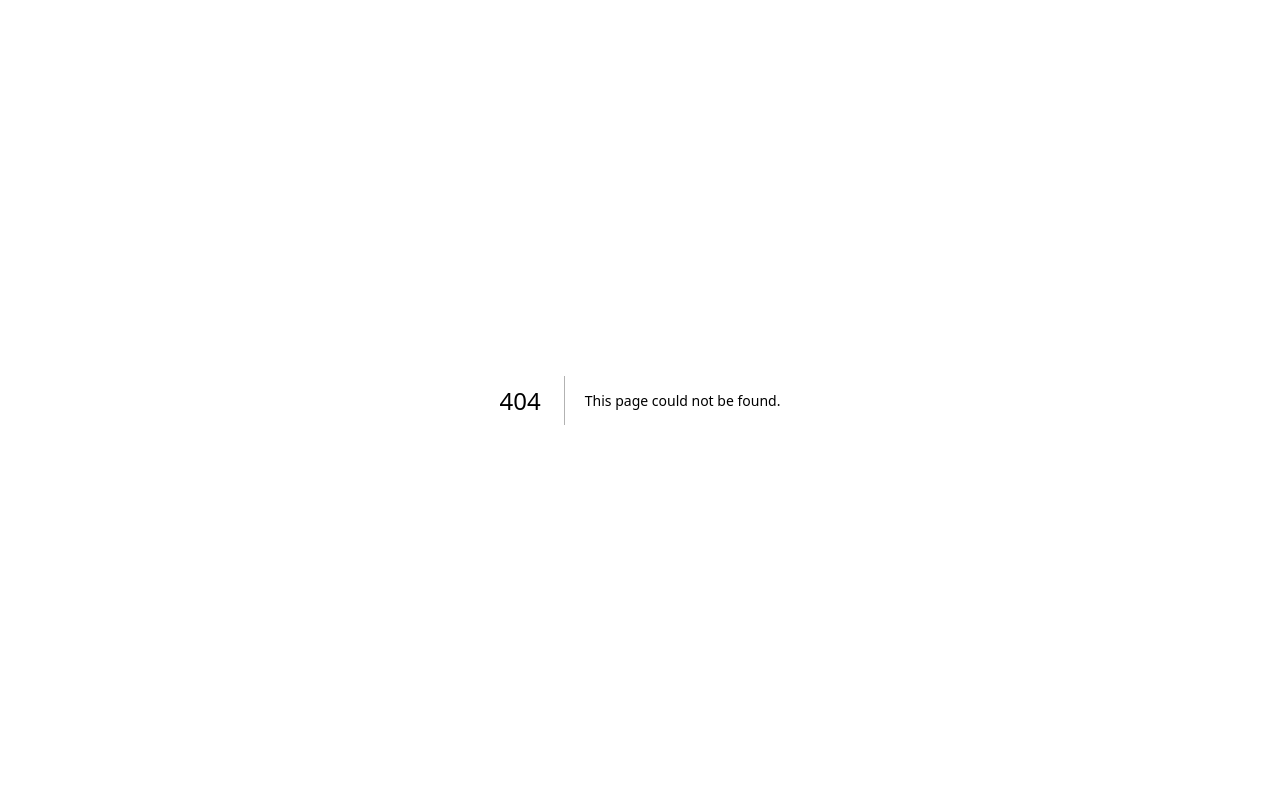
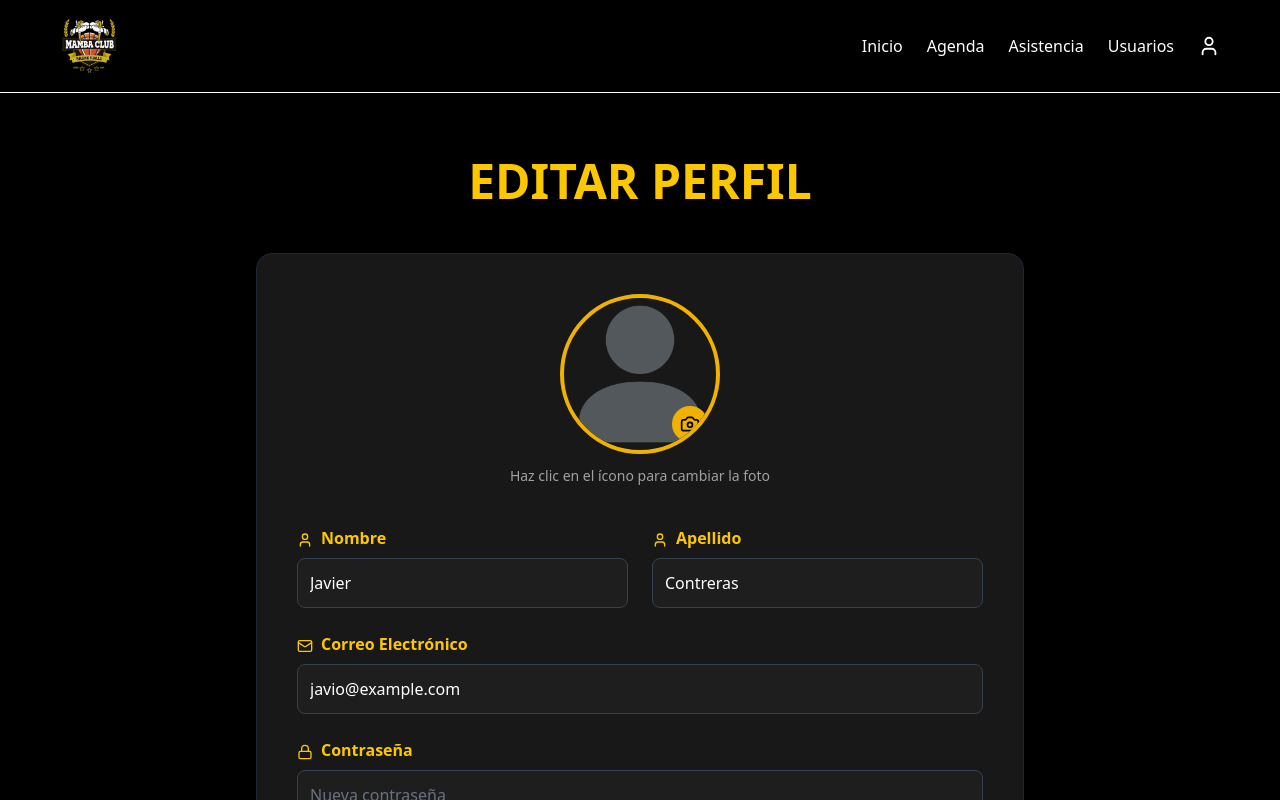
Before and after one commit to amparonunez/Proyecto-Grupo-03-Capstone-801D, a Next.js app in the folder Fase 2/Evidencias Proyecto/club_mamba/: page /pages/editar_perfil in a window 1280 px wide. Before the commit this address had no page. Shown: the top 800 px of the page. Built offline with nearby package versions, Linux system fonts and the light colour scheme.

Commit message:
cambios perfil

```diff
--- /dev/null
+++ b/Fase 2/Evidencias Proyecto/club_mamba/src/app/pages/editar_perfil/page.tsx
@@ -0,0 +1,172 @@
+"use client";
+
+import { useState } from "react";
+import Image from "next/image";
+import Nav from "@/components/ui/nav";
+import Footer from "@/components/ui/footer";
+import { Camera, Mail, Lock, User } from "lucide-react";
+
+export default function EditarPerfilPage() {
+  const [foto, setFoto] = useState("/img/user-avatar.png");
+  const [formData, setFormData] = useState({
+    nombre: "Javier",
+    apellido: "Contreras",
+    email: "javio@example.com",
+    password: "",
+  });
+
+  const handleChange = (e) => {
+    const { name, value } = e.target;
+    setFormData({ ...formData, [name]: value });
+  };
+
+  const handleFotoChange = (e) => {
+    const file = e.target.files[0];
+    if (file) {
+      const reader = new FileReader();
+      reader.onload = (event) => {
+        setFoto(event.target.result);
+      };
+      reader.readAsDataURL(file);
+    }
+  };
+
+  const handleSubmit = (e) => {
+    e.preventDefault();
+    alert("Perfil actualizado correctamente!");
+  };
+
+  return (
+    <div className="min-h-screen bg-black text-white flex flex-col">
+      <Nav />
+
+      <main className="flex flex-col items-center py-16 px-6 flex-grow">
+        <h1 className="text-5xl font-extrabold text-yellow-400 mb-12 text-center">
+          EDITAR PERFIL
+        </h1>
+
+        {/* Contenedor principal */}
+        <form
+          onSubmit={handleSubmit}
+          className="bg-[#181818] w-full max-w-3xl p-10 rounded-2xl shadow-2xl border border-gray-800 animate-fadeIn"
+        >
+          {/* Sección de foto */}
+          <div className="flex flex-col items-center mb-10">
+            <div className="relative w-40 h-40 rounded-full overflow-hidden border-4 border-yellow-500">
+              <Image
+                src={foto}
+                alt="Foto de perfil"
+                width={160}
+                height={160}
+                className="object-cover"
+              />
+              <label className="absolute bottom-2 right-2 bg-yellow-500 p-2 rounded-full cursor-pointer hover:bg-yellow-400 transition">
+                <Camera className="text-black w-5 h-5" />
+                <input
+                  type="file"
+                  accept="image/*"
+                  className="hidden"
+                  onChange={handleFotoChange}
+                />
+              </label>
+            </div>
+            <p className="text-neutral-400 text-sm mt-3">
+              Haz clic en el ícono para cambiar la foto
+            </p>
+          </div>
+
+          {/* Campos del formulario */}
+          <div className="grid grid-cols-1 sm:grid-cols-2 gap-6">
+            <div>
+              <label className="text-yellow-400 font-semibold mb-2 block">
+                <User className="inline w-4 h-4 mr-2" />
+                Nombre
+              </label>
+              <input
+                type="text"
+                name="nombre"
+                value={formData.nombre}
+                onChange={handleChange}
+                className="w-full p-3 bg-[#1E1E1E] border border-gray-700 rounded-lg text-white placeholder-gray-500 focus:outline-none focus:border-yellow-400 transition"
+                placeholder="Tu nombre"
+              />
+            </div>
+            <div>
+              <label className="text-yellow-400 font-semibold mb-2 block">
+                <User className="inline w-4 h-4 mr-2" />
+                Apellido
+              </label>
+              <input
+                type="text"
+                name="apellido"
+                value={formData.apellido}
+                onChange={handleChange}
+                className="w-full p-3 bg-[#1E1E1E] border border-gray-700 rounded-lg text-white placeholder-gray-500 focus:outline-none focus:border-yellow-400 transition"
+                placeholder="Tu apellido"
+              />
+            </div>
+          </div>
+
+          <div className="mt-6">
+            <label className="text-yellow-400 font-semibold mb-2 block">
+              <Mail className="inline w-4 h-4 mr-2" />
+              Correo Electrónico
+            </label>
+            <input
+              type="email"
+              name="email"
+              value={formData.email}
+              onChange={handleChange}
+              className="w-full p-3 bg-[#1E1E1E] border border-gray-700 rounded-lg text-white placeholder-gray-500 focus:outline-none focus:border-yellow-400 transition"
+              placeholder="correo@ejemplo.com"
+            />
+          </div>
+
+          <div className="mt-6">
+            <label className="text-yellow-400 font-semibold mb-2 block">
+              <Lock className="inline w-4 h-4 mr-2" />
+              Contraseña
+            </label>
+            <input
+              type="password"
+              name="password"
+              value={formData.password}
+              onChange={handleChange}
+              className="w-full p-3 bg-[#1E1E1E] border border-gray-700 rounded-lg text-white placeholder-gray-500 focus:outline-none focus:border-yellow-400 transition"
+              placeholder="Nueva contraseña"
+            />
+          </div>
+
+          {/* Botón guardar */}
+          <div className="flex justify-center mt-10">
+            <button
+              type="submit"
+              className="bg-yellow-500 hover:bg-yellow-400 text-black font-semibold px-8 py-3 rounded-full shadow-md flex items-center gap-2 transition"
+            >
+              Guardar Cambios
+            </button>
+          </div>
+        </form>
+      </main>
+
+      <Footer />
+
+      {/* Animaciones */}
+      <style jsx>{`
+        @keyframes fadeIn {
+          from {
+            opacity: 0;
+            transform: translateY(20px);
+          }
+          to {
+            opacity: 1;
+            transform: translateY(0);
+          }
+        }
+        .animate-fadeIn {
+          animation: fadeIn 0.4s ease-in-out;
+        }
+      `}</style>
+    </div>
+  );
+}
--- a/Fase 2/Evidencias Proyecto/club_mamba/src/app/pages/perfil/page.tsx
+++ b/Fase 2/Evidencias Proyecto/club_mamba/src/app/pages/perfil/page.tsx
@@ -5,6 +5,7 @@ import Nav from "@/components/ui/nav";
 import Footer from "@/components/ui/footer";
 import Image from "next/image";
 import { useState } from "react";
+import Link from "next/link";
 
 
 
@@ -87,7 +88,9 @@ export default function PefilPage() {
               {/* Botón editar */}
               <div className="mt-10">
                 <button className="bg-yellow-500 hover:bg-yellow-400 text-black font-semibold py-2 px-6 rounded-lg transition">
+                  <Link href="/pages/editar_perfil">
                   Editar Perfil
+                  </Link>
                 </button>
               </div>
             </>
```
Also changed, not shown: Fase 2/Evidencias Proyecto/club_mamba/public/img/user-avatar.png (added).
